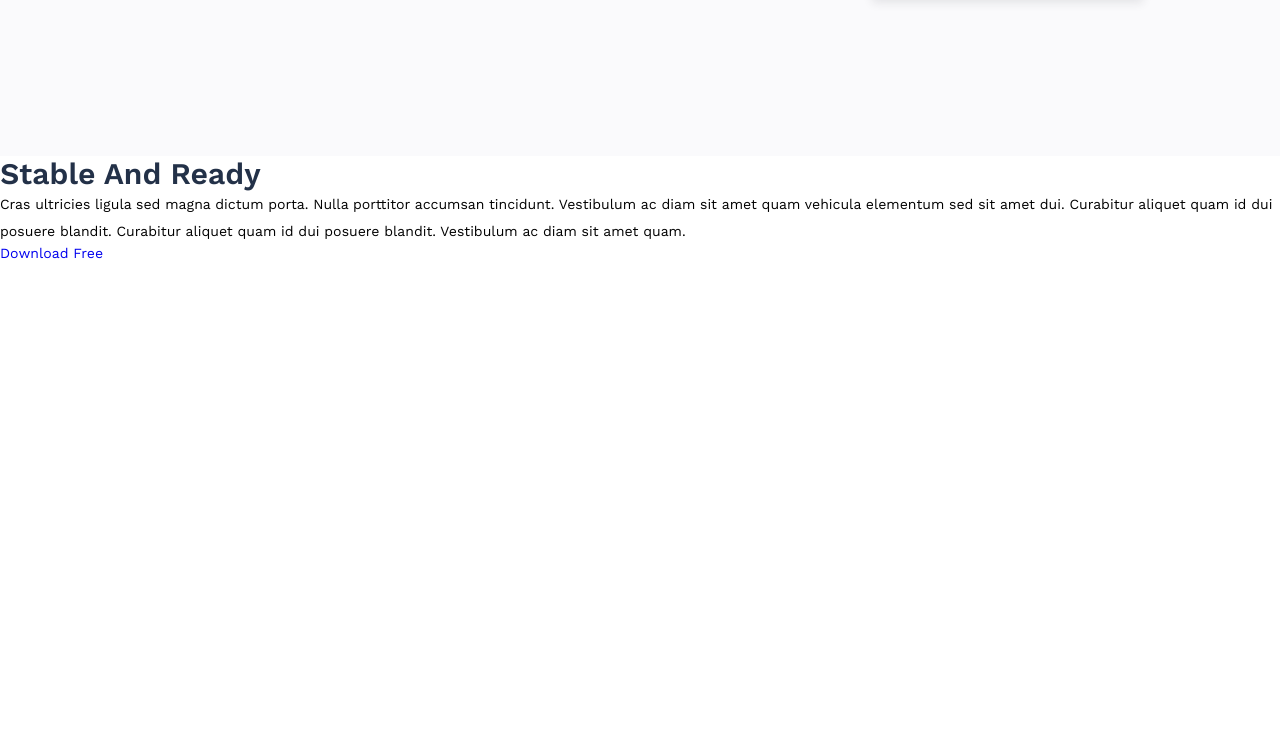
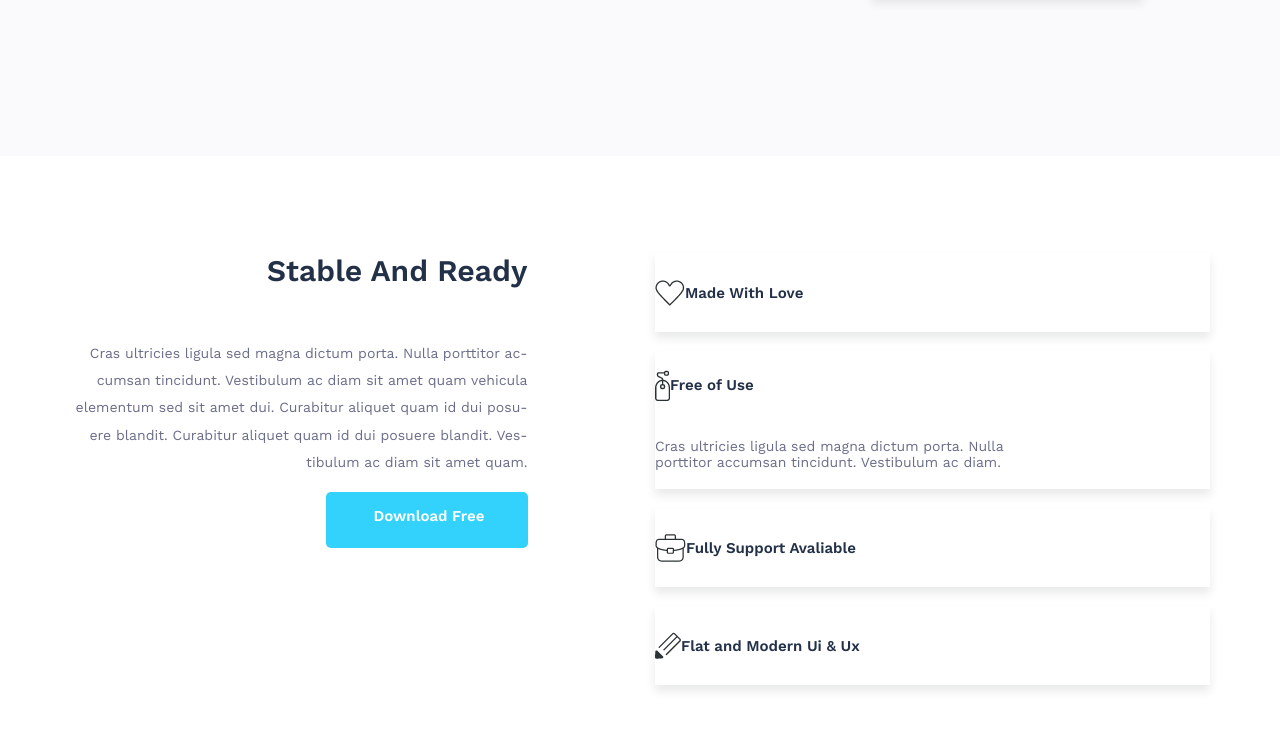
Before and after one commit to ilyashablouski/viboPsdAppTemplate, a website: page src/index.html in a window 1280 px wide. Shown: the part 1953-2682 px from the top of the page. Before the commit the page ends 2214 px from the top, so only its background shows below. Drawn offline with nearby package versions, Linux system fonts and the light colour scheme.

Commit message:
add new styles and html for description section

```diff
--- a/src/index.html
+++ b/src/index.html
@@ -120,13 +120,40 @@
     <div class="description__content">
       <div class="description-box">
         <h2 class="box-header">Stable And Ready</h2>
-        <p class="text">Cras ultricies ligula sed magna dictum porta. Nulla porttitor accumsan tincidunt. Vestibulum ac
-          diam sit amet quam vehicula elementum sed sit amet dui. Curabitur aliquet quam id dui posuere blandit.
-          Curabitur aliquet quam id dui posuere blandit. Vestibulum ac diam sit amet quam.</p>
-        <a href="#" class="button"><span class="button__text">Download Free</span></a>
+        <p class="text description-box__text">Cras ultricies ligula sed magna dictum porta. Nulla porttitor
+          ac&shy;cumsan tincidunt. Vestibulum ac
+          diam sit amet quam vehicula elementum sed sit amet dui. Curabitur aliquet quam id dui posu&shy;ere blandit.
+          Curabitur aliquet quam id dui posuere blandit. Ves&shy;tibulum ac diam sit amet quam.</p>
+        <a href="#" class="download-button"><span class="download-button__text">Download Free</span></a>
       </div>
+
+      <div class="description-tiles">
+        <div class="tile description-tiles__tile">
+          <i class="tile__icon tile__icon_heart"></i>
+          <h3 class="tile__header">Made With Love</h3>
+        </div>
+        <div class="tile description-tiles__tile tile_huge">
+          <div class="tile__inner">
+            <i class="tile__icon tile__icon_label"></i>
+            <h3 class="tile__header">Free of Use</h3>
+          </div>
+          <p class="tile__text">Cras ultricies ligula sed magna dictum porta. Nulla porttitor accumsan tincidunt.
+            Vestibulum ac diam.</p>
+        </div>
+        <div class="tile description-tiles__tile">
+          <i class="tile__icon tile__icon_portfolio"></i>
+          <h3 class="tile__header">Fully Support Avaliable</h3>
+        </div>
+        <div class="tile description-tiles__tile">
+          <i class="tile__icon tile__icon_pencil"></i>
+          <h3 class="tile__header">Flat and Modern Ui & Ux</h3>
+        </div>
+      </div>
+
     </div>
   </section>
+
+
 
   <!--Import jQuery-->
   <script src="http://code.jquery.com/jquery-2.2.4.min.js"></script>
--- a/src/less/project.less
+++ b/src/less/project.less
@@ -2,6 +2,7 @@
 @colorBlueLight: #33d2fd;
 @colorBackgroundGrey: #fafafc;
 @colorHeaderTextBlack: #233148;
+@colorBlockText: #6a6d89;
 
 //mixins
 .ie11(@content) {
--- a/src/less/styles.less
+++ b/src/less/styles.less
@@ -47,6 +47,7 @@ h2,
 .text {
   font-size: 14px;
   line-height: 27.24px;
+  color: @colorBlockText;
 }
 
 .announcement-block {
@@ -293,7 +294,7 @@ h2,
 
 .advantages-box__image {
   margin-top: 176px;
-  margin-left: 111px;
+  margin-left: 112px;
 
   .lg(display, none);
 }
@@ -423,3 +424,115 @@ h2,
   height: 61px;
   background-position: -277px -5px;
 }
+
+.description {
+  display: flex;
+  justify-content: center;
+  align-items: center;
+  background: #ffffff;
+  min-height: 626px;
+
+  &__content {
+    justify-content: space-between;
+
+    .wrapper();
+    .row-flex();
+  }
+}
+
+.description-box {
+  .col();
+  .size(5);
+  .size-md(12);
+
+  height: 283px;
+  text-align: right;
+
+  &__text {
+    margin-top: 52px;
+    margin-bottom: 31px;
+  }
+}
+
+.download-button {
+  padding: 16px 43px 24px 47px;
+  background: @colorBlueLight;
+  border-radius: 5px;
+
+  &__text {
+    font-family: "Work Sans - Semi Bold", sans-serif;
+    font-size: 15px;
+    color: #ffffff;
+  }
+}
+
+.description-tiles {
+  height: 432px;
+
+  &__tile{
+    margin-bottom: 19px;
+  }
+  .col();
+  .size(6);
+  .size-md(12);
+}
+
+.tile {
+  display: flex;
+  align-items: center;
+  height: 79px;
+  font-family: "Work Sans - Semi Bold";
+  font-size: 15px;
+  box-shadow: 0 6px 9px rgba(35, 39, 47, 0.1);
+  color: @colorHeaderTextBlack;
+
+  &_huge {
+    display: flex;
+    flex-wrap: wrap;
+    height: 138px;
+  }
+
+  &__inner{
+    display: flex;
+    align-items: center;
+    width: 100%;
+  }
+
+  &__icon {
+    display: block;
+    background-image: url(../images/icons/spritesheet.png);
+    background-repeat: no-repeat;
+
+    &_heart {
+      width: 30px;
+      height: 26px;
+      background-position: -237px -5px;
+    }
+
+    &_label {
+      width: 15px;
+      height: 31px;
+      background-position: -325px -5px;
+    }
+
+    &_portfolio {
+      width: 31px;
+      height: 28px;
+      background-position: -386px -5px;
+    }
+
+    &_pencil {
+      width: 26px;
+      height: 27px;
+      background-position: -350px -5px;
+    }
+
+  }
+
+  &__text {
+    max-width: 354px;
+    font-family: "Work Sans", sans-serif;
+    font-size: 14px;
+    color: @colorBlockText;
+  }
+}
```
Also changed, not shown: src/css/styles.css.
